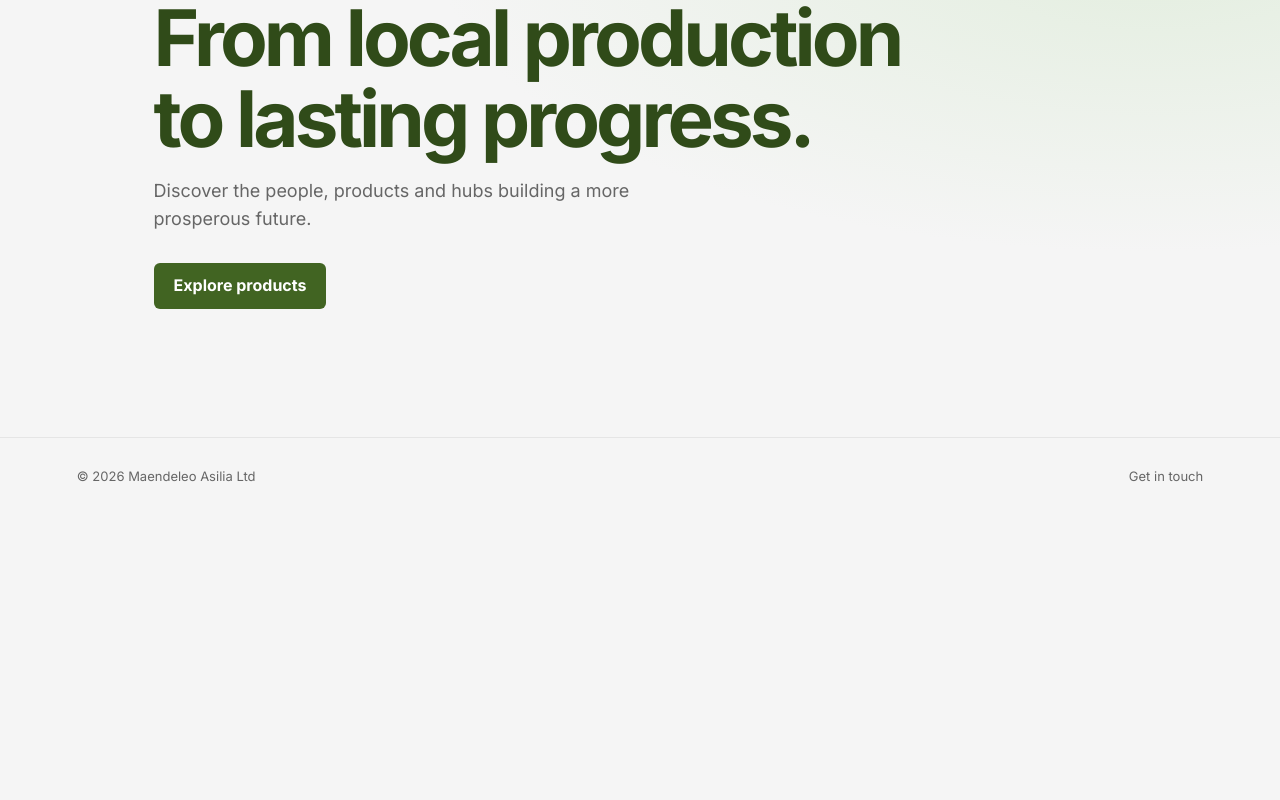
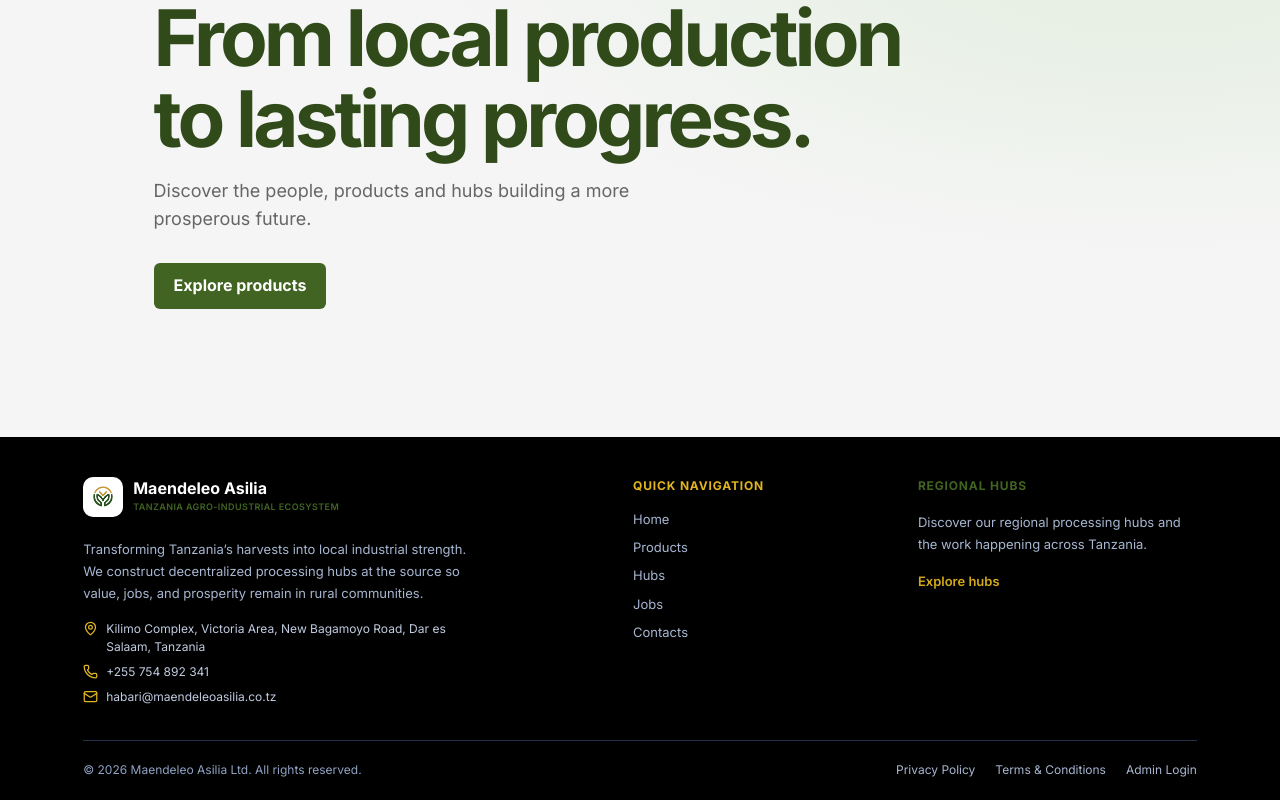
Before and after one commit to LissaEdmund/maendeleoasiliaFrontend, a React (Vite) app: page / in a window 1280 px wide. Shown: the part 254-1054 px from the top of the page. Before the commit the page ends 800 px from the top, so only its background shows below. Built offline with nearby package versions, Linux system fonts and the light colour scheme.

Commit message:
feat: enhance footer with contact details, utility links, and update routing for legal pages

```diff
--- a/package.json
+++ b/package.json
@@ -14,6 +14,7 @@
     "@hookform/resolvers": "^5.9.1",
     "@tanstack/react-query": "^5.103.1",
     "axios": "^1.20.0",
+    "lucide-react": "^1.66.0",
     "react": "^19.2.8",
     "react-dom": "^19.2.8",
     "react-hook-form": "^7.88.0",
--- a/src/components/layout/Footer/Footer.tsx
+++ b/src/components/layout/Footer/Footer.tsx
@@ -1,11 +1,81 @@
 import { Link } from 'react-router-dom'
+import { Mail, MapPin, Phone } from 'lucide-react'
+import logo from '../../../assets/logos/logo.png'
 import { routePaths } from '../../../routes/routePaths'
+
+const quickLinks = [
+  { label: 'Home', to: routePaths.home },
+  { label: 'Products', to: routePaths.products },
+  { label: 'Hubs', to: routePaths.hubs },
+  { label: 'Jobs', to: routePaths.jobs },
+  { label: 'Contacts', to: routePaths.contacts },
+] as const
+
+const legalLinks = [
+  { label: 'Privacy Policy', to: routePaths.privacyPolicy },
+  { label: 'Terms & Conditions', to: routePaths.termsAndConditions },
+  { label: 'Admin Login', to: routePaths.adminLogin },
+] as const
 
 export function Footer() {
   return (
     <footer className="site-footer">
-      <span>© {new Date().getFullYear()} Maendeleo Asilia Ltd</span>
-      <Link to={routePaths.contacts}>Get in touch</Link>
+      <div className="footer-main">
+        <section className="footer-about" aria-label="About Maendeleo Asilia">
+          <Link className="footer-brand" to={routePaths.home}>
+            <img src={logo} alt="" />
+            <span>
+              <strong>Maendeleo Asilia</strong>
+              <small>Tanzania agro-industrial ecosystem</small>
+            </span>
+          </Link>
+          <p>
+            Transforming Tanzania’s harvests into local industrial strength. We
+            construct decentralized processing hubs at the source so value,
+            jobs, and prosperity remain in rural communities.
+          </p>
+          <address className="footer-contact-list">
+            <span>
+              <MapPin aria-hidden="true" size={15} />
+              <span>Kilimo Complex, Victoria Area, New Bagamoyo Road, Dar es Salaam, Tanzania</span>
+            </span>
+            <a href="tel:+255754892341">
+              <Phone aria-hidden="true" size={15} />
+              <span>+255 754 892 341</span>
+            </a>
+            <a href="mailto:habari@maendeleoasilia.co.tz">
+              <Mail aria-hidden="true" size={15} />
+              <span>habari@maendeleoasilia.co.tz</span>
+            </a>
+          </address>
+        </section>
+
+        <nav className="footer-column" aria-label="Footer quick navigation">
+          <h2>Quick navigation</h2>
+          <ul>
+            {quickLinks.map(({ label, to }) => (
+              <li key={to}>
+                <Link to={to}>{label}</Link>
+              </li>
+            ))}
+          </ul>
+        </nav>
+
+        <section className="footer-column footer-hubs">
+          <h2>Regional hubs</h2>
+          <p>Discover our regional processing hubs and the work happening across Tanzania.</p>
+          <Link to={routePaths.hubs}>Explore hubs</Link>
+        </section>
+      </div>
+
+      <div className="footer-bottom">
+        <span>© {new Date().getFullYear()} Maendeleo Asilia Ltd. All rights reserved.</span>
+        <nav className="footer-legal-links" aria-label="Legal and administration links">
+          {legalLinks.map(({ label, to }) => (
+            <Link key={to} to={to}>{label}</Link>
+          ))}
+        </nav>
+      </div>
     </footer>
   )
 }
--- a/src/routes/AppRoutes.tsx
+++ b/src/routes/AppRoutes.tsx
@@ -31,6 +31,9 @@ export function AppRoutes() {
         <Route path={routePaths.job} element={<JobDetailsPage />} />
         <Route path={routePaths.apply} element={<JobApplicationPage />} />
         <Route path={routePaths.contacts} element={<ContactsPage />} />
+        <Route path={routePaths.privacyPolicy} element={<PlaceholderPage title="Privacy Policy" />} />
+        <Route path={routePaths.termsAndConditions} element={<PlaceholderPage title="Terms & Conditions" />} />
+        <Route path={routePaths.adminLogin} element={<PlaceholderPage title="Admin Login" />} />
         <Route path="*" element={<PlaceholderPage title="Page not found" />} />
       </Route>
 
--- a/src/routes/routePaths.ts
+++ b/src/routes/routePaths.ts
@@ -2,4 +2,5 @@ export const routePaths = {
   home: '/', products: '/products', product: '/products/:slug', cart: '/cart', checkout: '/checkout',
   customerDetails: '/checkout/customer-details', payment: '/checkout/payment', confirmation: '/checkout/confirmation',
   hubs: '/hubs', hub: '/hubs/:slug', jobs: '/jobs', job: '/jobs/:id', apply: '/jobs/:id/apply', contacts: '/contacts',
+  privacyPolicy: '/privacy-policy', termsAndConditions: '/terms-and-conditions', adminLogin: '/admin/login',
 } as const
--- a/src/styles/globals.css
+++ b/src/styles/globals.css
@@ -19,7 +19,29 @@ a { text-decoration: none; }
 .hero { background: radial-gradient(ellipse at 90% 20%, #e3eedf 0, transparent 44%), var(--cream); }.hero h1 { max-width: 780px; margin: 12px 0; color: var(--green-900); font-size: clamp(42px, 7vw, 78px); line-height: 1.04; letter-spacing: -.05em; }.hero p:not(.eyebrow) { max-width: 560px; color: var(--muted); font-size: 18px; margin-bottom: 30px; }
 .eyebrow { color: var(--green-700); font-size: 12px; font-weight: 800; letter-spacing: .14em; text-transform: uppercase; }
 .button { display: inline-flex; align-items: center; justify-content: center; min-height: 46px; padding: 0 20px; border: 0; border-radius: 6px; background: var(--green-700); color: var(--white); font-weight: 700; cursor: pointer; }.button:hover { background: var(--green-900); }
-.site-footer { display: flex; justify-content: space-between; padding: 28px clamp(20px, 6vw, 88px); border-top: 1px solid var(--line); color: var(--muted); font-size: 13px; }
+.site-footer { padding: 40px clamp(24px, 6.5vw, 88px) 20px; background: #000; color: #a7b6d0; font-size: 13px; }
+.footer-main { display: grid; grid-template-columns: minmax(260px, 1.65fr) minmax(150px, .7fr) minmax(220px, 1fr); gap: clamp(32px, 7vw, 100px); max-width: 1280px; margin: 0 auto; padding-bottom: 34px; }
+.footer-about { max-width: 400px; }
+.footer-brand { display: inline-flex; align-items: center; gap: 10px; color: #fff; }
+.footer-brand img { width: 40px; height: 40px; padding: 4px; border-radius: 10px; background: #fff; object-fit: contain; }
+.footer-brand span { display: grid; gap: 2px; }
+.footer-brand strong { font-size: 16px; font-weight: 700; line-height: 1.2; }
+.footer-brand small { color: var(--green-700); font-size: 9px; font-weight: 600; letter-spacing: .045em; text-transform: uppercase; }
+.footer-about p, .footer-hubs p { margin: 16px 0; color: #a7b6d0; line-height: 1.7; }
+.footer-contact-list { display: grid; gap: 7px; margin-top: 16px; font-size: 12px; font-style: normal; line-height: 1.5; }
+.footer-contact-list > * { display: flex; align-items: flex-start; gap: 8px; color: #c1cce0; }
+.footer-contact-list svg { flex: 0 0 15px; margin-top: 1px; color: #e2b51e; }
+.footer-contact-list a:hover { color: #fff; }
+.footer-contact-link, .footer-column > a { color: #d3a91c; font-weight: 600; }
+.footer-column h2 { margin: 0 0 14px; color: #e2b51e; font-size: 12px; font-weight: 700; letter-spacing: .07em; text-transform: uppercase; }
+.footer-hubs h2 { color: var(--green-700); }
+.footer-column ul { display: grid; gap: 8px; margin: 0; padding: 0; list-style: none; }
+.footer-column li a, .footer-bottom a { color: #a7b6d0; }
+.footer-column li a:hover, .footer-bottom a:hover { color: #fff; }
+.footer-contact-link:hover, .footer-column > a:hover { color: #f0ca4a; }
+.footer-bottom { display: flex; align-items: center; justify-content: space-between; gap: 20px; max-width: 1280px; margin: 0 auto; padding-top: 20px; border-top: 1px solid #26304a; color: #8fa2c2; font-size: 12px; }
+.footer-legal-links { display: flex; flex-wrap: wrap; justify-content: flex-end; gap: 20px; }
+.site-footer a:focus-visible { outline: 2px solid #f0ca4a; outline-offset: 3px; border-radius: 2px; }
 .checkout-shell { min-height: 100vh; }.checkout-header { justify-content: space-between; }.checkout-page { width: min(100% - 40px, 560px); margin: 64px auto; padding: 36px; background: var(--white); border: 1px solid var(--line); border-radius: 12px; box-shadow: 0 12px 40px #173b2d0b; }.checkout-page h1 { margin: 4px 0 24px; color: var(--green-900); font-size: 34px; }
 .customer-toggle { display: grid; grid-template-columns: 1fr 1fr; padding: 4px; margin-bottom: 24px; background: var(--cream); border-radius: 8px; }.customer-toggle button { border: 0; padding: 12px 8px; background: transparent; color: var(--muted); cursor: pointer; border-radius: 6px; }.customer-toggle button.selected { color: var(--green-900); background: var(--white); box-shadow: 0 1px 4px #173b2d19; font-weight: 700; }
 .form-stack { display: grid; gap: 16px; }.form-stack label { display: grid; gap: 6px; font-size: 14px; font-weight: 650; }.form-stack input { width: 100%; min-height: 44px; border: 1px solid var(--line); border-radius: 6px; padding: 8px 11px; color: var(--ink); background: var(--white); }.form-stack input:focus { outline: 2px solid #28604444; border-color: var(--green-700); }.form-stack small { color: #a03530; font-weight: 400; }
@@ -37,6 +59,16 @@ a { text-decoration: none; }
   .checkout-header { gap: 12px; padding-inline: 16px; font-size: 13px; }
   .checkout-page { margin: 32px auto; padding: 24px; }
 }
+@media (max-width: 700px) {
+  .footer-main { grid-template-columns: 1fr 1fr; gap: 32px 24px; }
+  .footer-about { grid-column: 1 / -1; max-width: 480px; }
+}
+@media (max-width: 440px) {
+  .footer-main { grid-template-columns: 1fr; gap: 28px; }
+  .footer-about { grid-column: auto; }
+  .footer-bottom { align-items: flex-start; flex-direction: column; gap: 12px; }
+  .footer-legal-links { justify-content: flex-start; gap: 12px 18px; }
+}
 @media (max-width: 380px) {
   .site-header { padding-inline: 14px; gap: 8px; }
   .brand { gap: 6px; }
```
Also changed, not shown: 2 other files (tests, documents, lock files or other folders).
